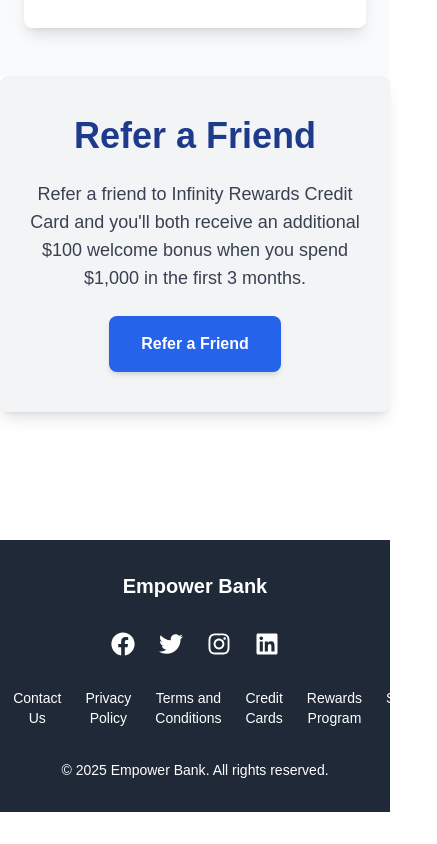
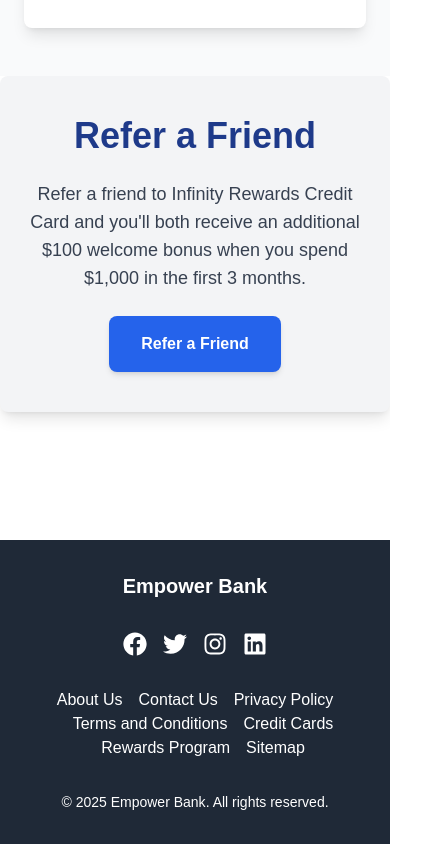
Before and after one commit to RoryDowse/financial-landing-page, a Next.js app: page / in a window 390 px wide. Shown: the part 7342-8186 px from the top of the page, 437 px wide, since content can reach past the window. Before the commit the page ends 8154 px from the top, so only its background shows below. Built offline with nearby package versions, Linux system fonts and the light colour scheme.

Commit message:
add flex-wrap to footer links

```diff
--- a/src/app/components/Footer.tsx
+++ b/src/app/components/Footer.tsx
@@ -4,7 +4,7 @@ import footerLinks from "./FooterLinks";
 
 export default function Footer() {
     return (
-        <footer className="bg-gray-800 text-white py-8 px-6 mt-10">
+        <footer className="bg-gray-800 text-white py-8 px-6 mt-10 overflow-x-hidden">
             <div className="container mx-auto space-y-8">
 
                 {/* Bank name */}
@@ -13,9 +13,9 @@ export default function Footer() {
                 </div>
 
                 {/* Social links */}
-                <div className="flex justify-center space-x-6">
+                <div className="flex justify-center space-x-4 sm:space-x-6 flex-wrap w-full">
                     <nav>
-                        <ul className="flex space-x-6">
+                        <ul className="flex space-x-4 sm:space-x-6 flex-wrap w-full justify-center">
                             {footerSocial.map((link, index) => (
                                 <li key={index}>
                                     <a
@@ -31,9 +31,9 @@ export default function Footer() {
                 </div>
 
                 {/* Other links */}
-                <div className="flex justify-center space-x-6">
+                <div className="flex justify-center space-x-4 sm:space-x-6 flex-wrap w-full">
                     <nav>
-                        <ul className="flex space-x-6 text-sm text-center">
+                        <ul className="flex space-x-4 sm:space-x-6 flex-wrap w-full justify-center text-md">
                             {footerLinks.map((link, index) => (
                                 <li key={index}>
                                     <a
```
